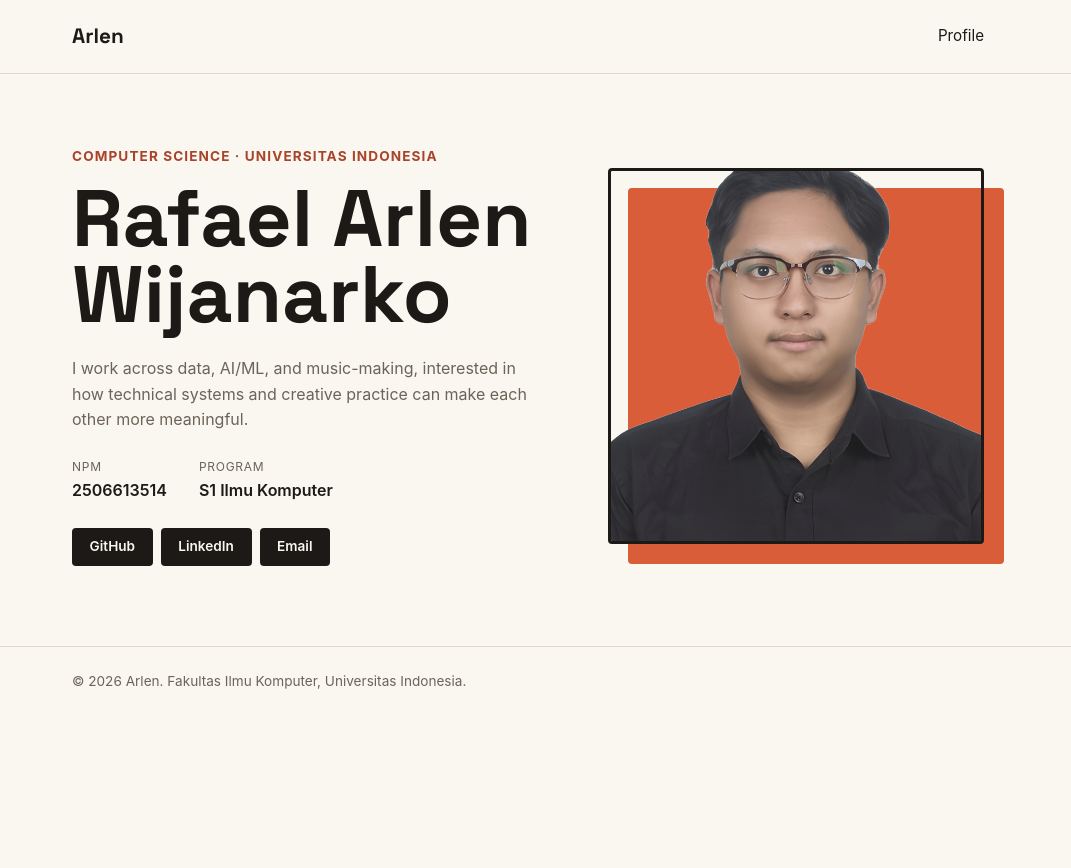
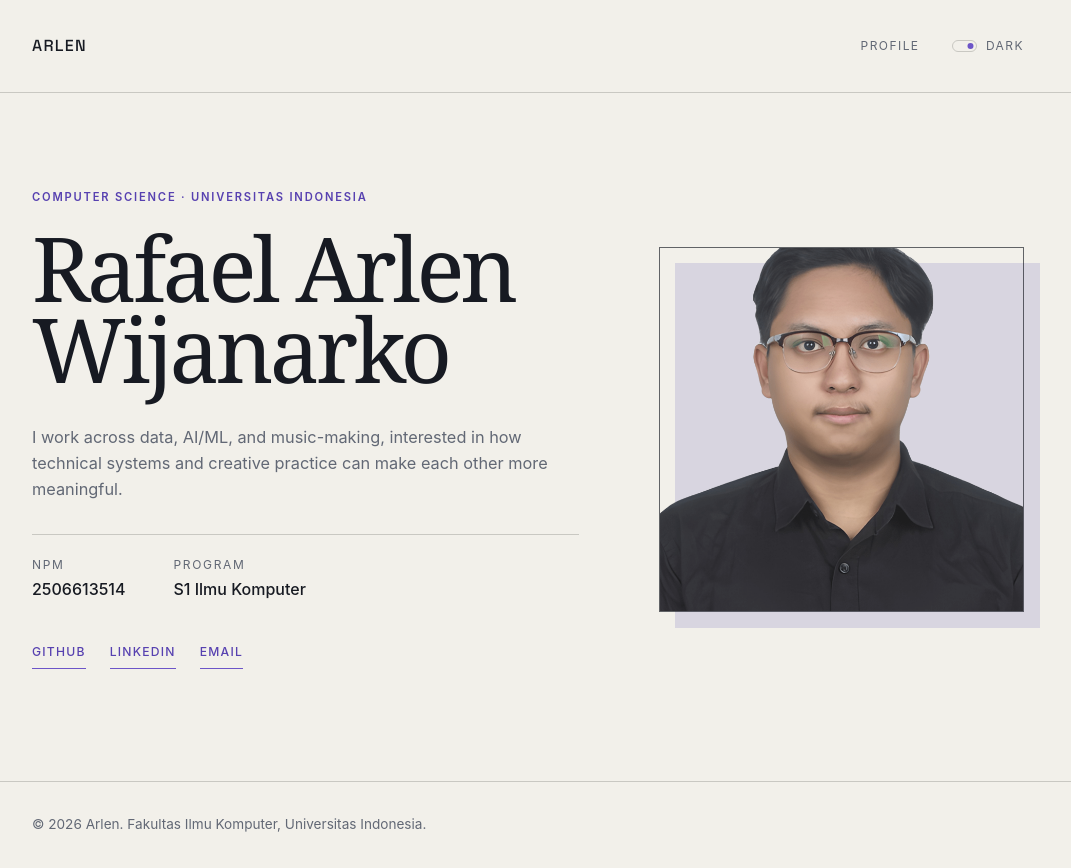
Before and after one commit to arthein53/myportfolio, a Django app: page / in a window 1280 px wide. Shown: the whole page, without its empty margins (112-1183 px from the left). Before the commit the page ends 689 px from the top, so only its background shows below. Run offline with Django 5.2, Linux system fonts and the light colour scheme.

Commit message:
style adjustment dan fitur light/dark theme

```diff
--- a/static/css/style.css
+++ b/static/css/style.css
@@ -5,14 +5,36 @@
     box-sizing: border-box;
 }
 
+/* pemilihan color palette dibantu AI */
 :root {
-    --ink: #1c1917;
-    --paper: #faf6f0;
-    --accent: #d95d39;
-    --accent-dark: #a8442a;
-    --line: #e3d9c9;
-    --text-muted: #6b6459;
-    --radius: 4px;
+    color-scheme: dark; /* dark sebagai mode default homepage */
+    --ink: #f2f0ea;
+    --paper: #11141b;
+    --accent: #a78bfa;
+    --accent-dark: #c4b5fd;
+    --line: #343a46;
+    --text-muted: #aeb4c0;
+    --surface: #1a1f29;
+    --surface-raised: #242a36;
+    --portrait-field: #343a46;
+    --portrait-border: rgba(242, 240, 234, 0.72);
+    --focus: #a78bfa;
+    --radius: 0;
+}
+
+:root[data-theme="light"] {
+    color-scheme: light;
+    --ink: #171a22;
+    --paper: #f2f0ea;
+    --accent: #6d55c8;
+    --accent-dark: #5741b0;
+    --line: #c9c8c2;
+    --text-muted: #626875;
+    --surface: #e5e3dd;
+    --surface-raised: #d8d5e0;
+    --portrait-field: #d8d5e0;
+    --portrait-border: rgba(23, 26, 34, 0.66);
+    --focus: #6d55c8;
 }
 
 body {
@@ -20,34 +42,49 @@ body {
     color: var(--ink);
     background-color: var(--paper);
     line-height: 1.6;
+    transition: background-color 180ms ease, color 180ms ease;
 }
 
-h1, .brand {
+::selection {
+    color: var(--paper);
+    background-color: var(--accent);
+}
+
+.brand {
     font-family: "Space Grotesk", -apple-system, sans-serif;
 }
 
+h1 {
+    font-family: Georgia, "Times New Roman", serif;
+    font-weight: 400;
+    letter-spacing: -0.045em;
+}
+
 .container {
-    max-width: 960px;
+    max-width: 1040px;
     margin: 0 auto;
     padding: 0 1.5rem;
 }
 
-
 /* Header dengan Flexbox */
 .site-header {
     border-bottom: 1px solid var(--line);
+    background-color: var(--paper);
+    transition: background-color 180ms ease, border-color 180ms ease;
 }
 
 .site-header .container {
     display: flex;
     justify-content: space-between;
     align-items: center;
-    padding: 1.25rem 1.5rem;
+    padding: 1.5rem;
 }
 
 .brand {
-    font-size: 1.3rem;
-    font-weight: 700;
+    font-size: 1rem;
+    font-weight: 500;
+    letter-spacing: 0.08em;
+    text-transform: uppercase;
     color: var(--ink);
     text-decoration: none;
 }
@@ -55,27 +92,81 @@ h1, .brand {
 .site-header nav {
     display: flex;
     gap: 2rem;
+    align-items: center;
 }
 
 .site-header nav a {
-    color: var(--ink);
+    display: inline-flex;
+    min-height: 2.75rem;
+    align-items: center;
+    color: var(--text-muted);
     text-decoration: none;
-    font-size: 0.95rem;
+    font-size: 0.75rem;
+    letter-spacing: 0.12em;
+    text-transform: uppercase;
 }
 
+.site-header nav a:hover,
+.site-header nav a:focus-visible {
+    color: var(--accent-dark);
+}
+
+.theme-toggle {
+    display: inline-flex;
+    align-items: center;
+    gap: 0.55rem;
+    min-height: 2.75rem;
+    padding: 0;
+    border: 0;
+    color: var(--text-muted);
+    background: transparent;
+    font: inherit;
+    font-size: 0.75rem;
+    letter-spacing: 0.12em;
+    text-transform: uppercase;
+    cursor: pointer;
+}
+
+.theme-toggle:hover {
+    color: var(--accent-dark);
+}
+
+.theme-toggle-mark {
+    position: relative;
+    width: 1.6rem;
+    height: 0.8rem;
+    border: 1px solid var(--line);
+    border-radius: 999px;
+}
+
+.theme-toggle-mark::after {
+    content: "";
+    position: absolute;
+    top: 2px;
+    left: 2px;
+    width: calc(0.8rem - 6px);
+    aspect-ratio: 1;
+    border-radius: 50%;
+    background-color: var(--accent);
+    transition: transform 180ms ease, background-color 180ms ease;
+}
+
+:root[data-theme="light"] .theme-toggle-mark::after {
+    transform: translateX(0.78rem);
+}
 
 /* Section Hero dengan CSS Grid */
 .hero {
-    padding: 4.5rem 0 5rem;
+    padding: 6rem 0 7rem;
 }
 
 .hero-grid {
     display: grid;
-    grid-template-columns: 1.3fr 1fr;
+    grid-template-columns: 1.35fr 0.9fr;
     grid-template-areas:
         "identity photo"
         "details  photo";
-    gap: 1.5rem 3rem;
+    gap: 2.25rem 5rem;
 }
 
 .hero-identity {
@@ -87,63 +178,74 @@ h1, .brand {
 }
 
 .hero-kicker {
-    font-size: 0.85rem;
-    letter-spacing: 0.08em;
+    font-size: 0.7rem;
+    letter-spacing: 0.16em;
     text-transform: uppercase;
     color: var(--accent-dark);
-    font-weight: 700;
-    margin-bottom: 0.75rem;
+    font-weight: 600;
+    margin-bottom: 1.25rem;
 }
 
 .hero-identity h1 {
-    font-size: clamp(3rem, 7vw, 5rem);
-    line-height: 0.95;
+    max-width: 10ch;
+    font-size: clamp(3.75rem, 7vw, 6rem);
+    line-height: 0.9;
 }
 
 .bio {
     color: var(--text-muted);
-    max-width: 480px;
-    margin-bottom: 1.5rem;
+    max-width: 540px;
+    margin-bottom: 2rem;
+    font-size: 1.02rem;
 }
 
 .meta-list {
     display: flex;
-    gap: 2rem;
-    margin-bottom: 1.5rem;
+    gap: 3rem;
+    margin-bottom: 2rem;
+    padding-top: 1.25rem;
+    border-top: 1px solid var(--line);
 }
 
 .meta-row dt {
     font-size: 0.75rem;
     text-transform: uppercase;
-    letter-spacing: 0.06em;
+    letter-spacing: 0.14em;
     color: var(--text-muted);
     margin-bottom: 0.15rem;
 }
 
 .meta-row dd {
-    font-weight: 600;
+    font-weight: 500;
+    color: var(--ink);
 }
 
 .social-links {
     display: flex;
-    gap: 0.5rem;
+    gap: 1.5rem;
     flex-wrap: wrap;
 }
 
 .social-link {
     display: inline-block;
-    font-size: 0.85rem;
-    font-weight: 600;
+    font-size: 0.76rem;
+    font-weight: 500;
+    letter-spacing: 0.1em;
+    text-transform: uppercase;
     text-decoration: none;
-    color: var(--paper);
-    background-color: var(--ink);
+    color: var(--accent-dark);
+    background-color: transparent;
+    border: 0;
+    border-bottom: 1px solid var(--accent);
     border-radius: var(--radius);
-    padding: 0.5rem 1.1rem;
-    transition: background-color 0.2s ease;
+    padding: 0.45rem 0;
+    transition: background-color 0.2s ease, border-color 0.2s ease, color 0.2s ease;
 }
 
 .social-link:hover {
-    background-color: var(--accent);
+    background-color: transparent;
+    border-color: var(--ink);
+    color: var(--ink);
 }
 
 .hero-photo {
@@ -154,11 +256,12 @@ h1, .brand {
 
 .photo-block {
     position: absolute;
-    top: 1.25rem;
-    left: 1.25rem;
+    top: 1rem;
+    left: 1rem;
     width: 100%;
     height: 100%;
-    background-color: var(--accent);
+    background-color: var(--portrait-field);
+    transition: background-color 180ms ease;
     border-radius: var(--radius);
     z-index: 0;
 }
@@ -171,18 +274,31 @@ h1, .brand {
     aspect-ratio: 1 / 1;
     object-fit: cover;
     border-radius: var(--radius);
-    border: 3px solid var(--ink);
+    border: 1px solid var(--portrait-border);
+    box-shadow: none;
 }
 
 /* Footer & Responsive */
 .site-footer {
-    padding: 1.5rem;
+    padding: 2rem 1.5rem;
     color: var(--text-muted);
     font-size: 0.85rem;
     border-top: 1px solid var(--line);
+    background-color: var(--paper);
+    transition: background-color 180ms ease, border-color 180ms ease;
+}
+
+a:focus-visible,
+button:focus-visible {
+    outline: 2px solid var(--focus);
+    outline-offset: 4px;
 }
 
 @media (max-width: 600px) {
+    .hero {
+        padding: 4rem 0 5rem;
+    }
+
     .hero-grid {
         grid-template-columns: 1fr;
         grid-template-areas:
@@ -192,7 +308,15 @@ h1, .brand {
     }
 
     .hero-photo {
-        max-width: 220px;
+        max-width: 260px;
+    }
+
+    .hero-identity h1 {
+        font-size: clamp(3.25rem, 15vw, 4.5rem);
+    }
+
+    .meta-list {
+        gap: 2rem;
     }
 
     .social-links {
--- a/templates/index.html
+++ b/templates/index.html
@@ -3,6 +3,17 @@
 <head>
     <meta charset="UTF-8">
     <meta name="viewport" content="width=device-width, initial-scale=1.0">
+    <script>
+        // js untuk cek light/dark theme preferensi browser
+        (() => {
+            const systemTheme = window.matchMedia("(prefers-color-scheme: light)").matches ? "light" : "dark";
+            try {
+                document.documentElement.dataset.theme = localStorage.getItem("portfolio-theme") || systemTheme;
+            } catch {
+                document.documentElement.dataset.theme = systemTheme;
+            }
+        })();
+    </script>
     <title>Arlen - Portfolio</title>
     <link rel="preconnect" href="https://fonts.googleapis.com">
     <link rel="preconnect" href="https://fonts.gstatic.com" crossorigin>
@@ -13,8 +24,12 @@
     <header class="site-header">
         <div class="container">
             <a href="#profile" class="brand">Arlen</a>
-            <nav>
+            <nav aria-label="Primary navigation">
                 <a href="#profile">Profile</a>
+                <button class="theme-toggle" type="button" aria-label="Switch color theme" aria-pressed="false">    <!-- tombol toggle light/dark theme, penerapan aria direkomendasikan AI -->
+                    <span class="theme-toggle-mark" aria-hidden="true"></span>
+                    <span class="theme-toggle-label">Light</span>
+                </button>
             </nav>
         </div>
     </header>
@@ -57,5 +72,47 @@
             <p>&copy; 2026 Arlen. Fakultas Ilmu Komputer, Universitas Indonesia.</p>
         </div>
     </footer>
+    <script>    // logika dan syntax js dibantu (diajari) oleh AI
+        (() => {
+            const root = document.documentElement;
+            const toggle = document.querySelector(".theme-toggle");
+            const label = toggle.querySelector(".theme-toggle-label");
+            const systemPreference = window.matchMedia("(prefers-color-scheme: light)");
+
+            const savedTheme = () => {
+                try {
+                    return localStorage.getItem("portfolio-theme");
+                } catch {
+                    return null;
+                }
+            };
+
+            const applyTheme = (theme, persist = false) => {
+                root.dataset.theme = theme;
+                const nextTheme = theme === "dark" ? "light" : "dark";
+                toggle.setAttribute("aria-pressed", String(theme === "light"));
+                toggle.setAttribute("aria-label", `Switch to ${nextTheme} mode`);
+                label.textContent = nextTheme === "light" ? "Light" : "Dark";   // kalau light theme, label jadi "Dark" dan sebaliknya
+
+                if (persist) {
+                    try {
+                        localStorage.setItem("portfolio-theme", theme);
+                    } catch {
+                        // theme akan tetap teraplikasi meski storage unavailable
+                    }
+                }
+            };
+
+            applyTheme(root.dataset.theme || "dark");
+            toggle.addEventListener("click", () => {    // yang dieksekusi kalau button diklik
+                applyTheme(root.dataset.theme === "dark" ? "light" : "dark", true);
+            });
+            systemPreference.addEventListener("change", (event) => {    // yang dieksekusi kalau setting sistem/browser diubah kalau user belum pilih theme
+                if (!savedTheme()) {
+                    applyTheme(event.matches ? "light" : "dark");
+                }
+            });
+        })();
+    </script>
 </body>
 </html>
```
